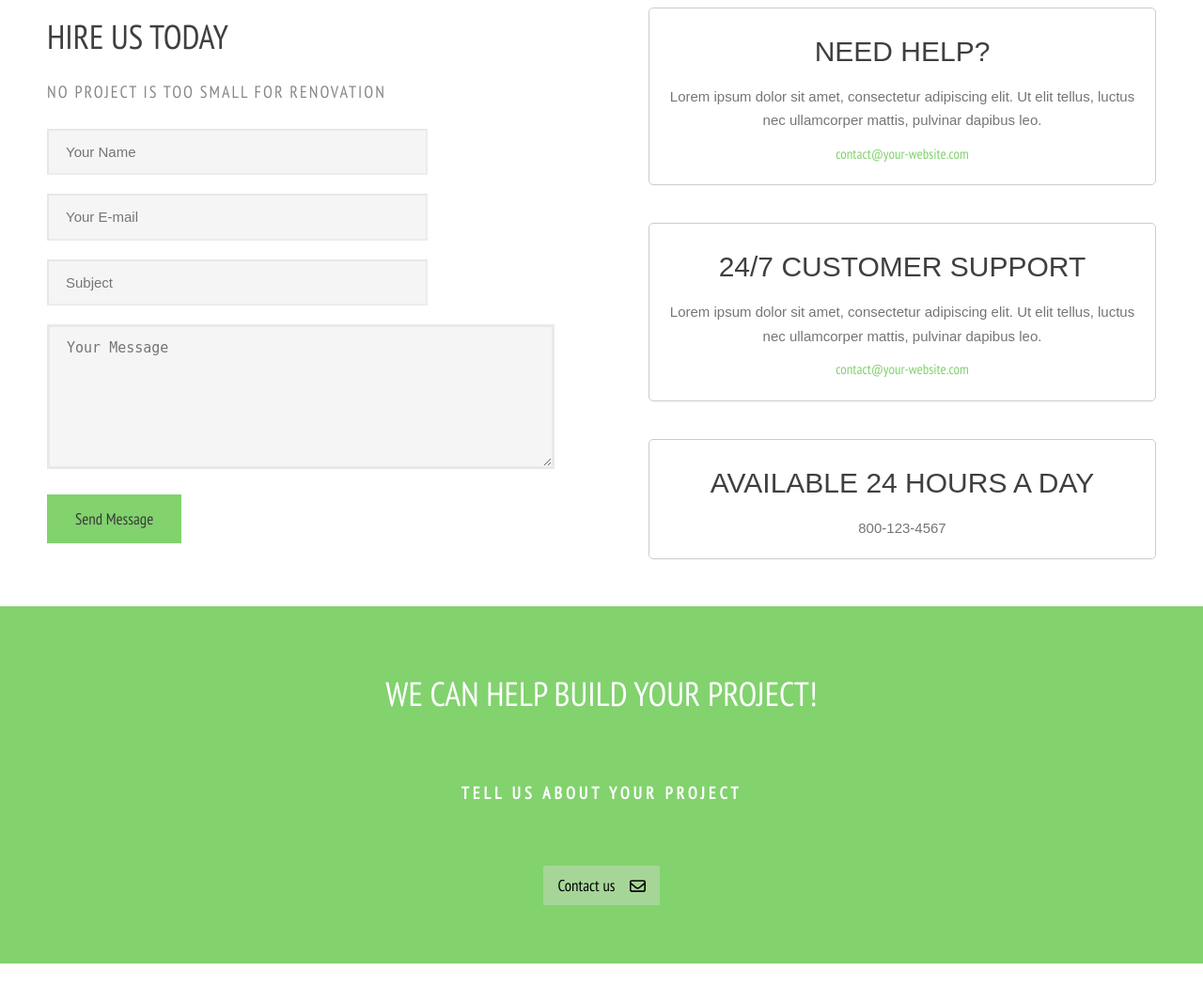
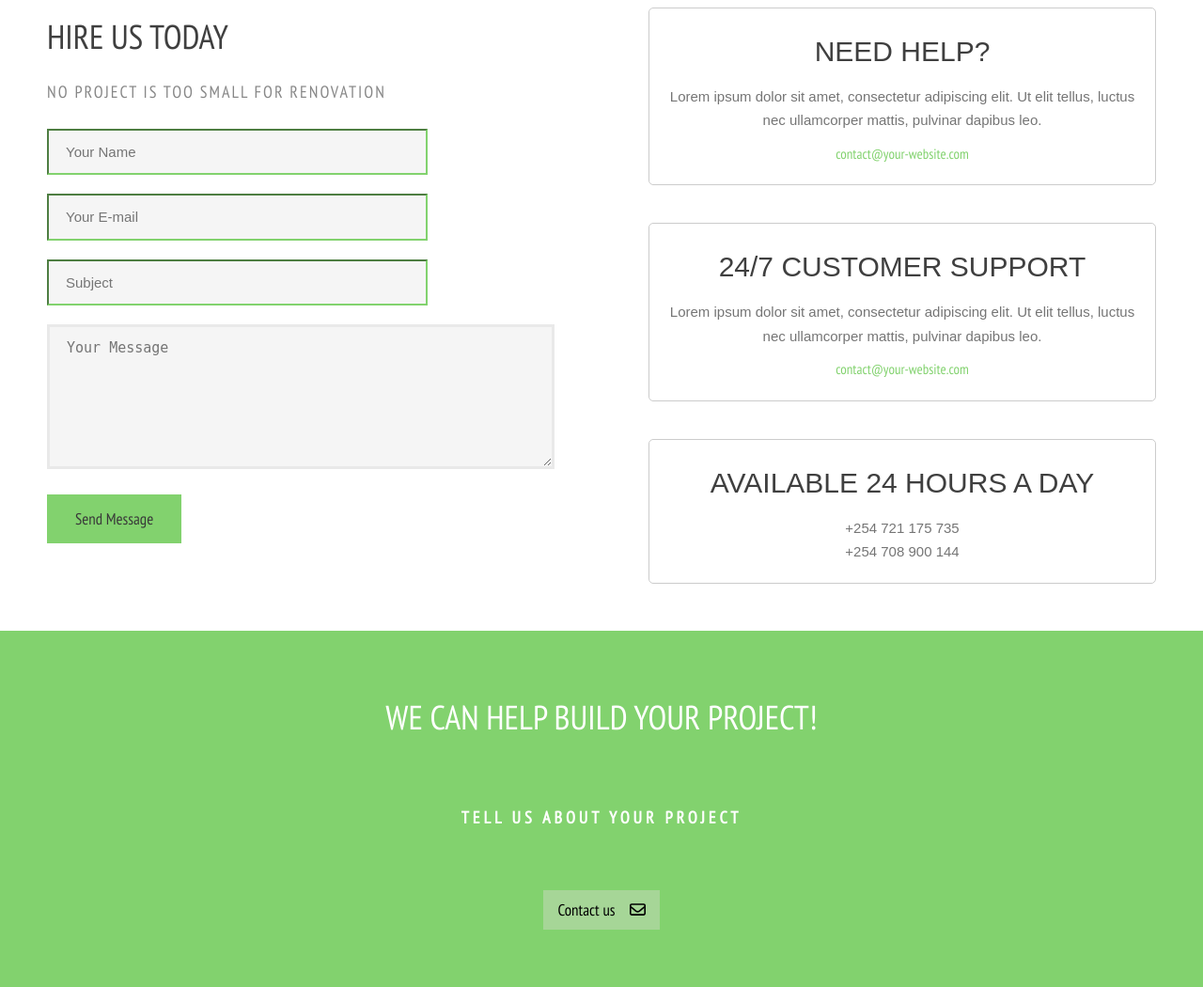
Before and after one commit to raymuthui/chacleat-website, a PHP site: page /contact.php in a window 1280 px wide. Shown: the part 1000-2050 px from the top of the page at 94% size. Run offline with PHP 8.4, Linux system fonts and the light colour scheme; some web fonts are replaced.

Commit message:
contact page final

```diff
--- a/contact.php
+++ b/contact.php
@@ -74,7 +74,7 @@
         </div>
         <div class="contact-block">
           <h2>AVAILABLE 24 HOURS A DAY</h2>
-          <p>800-123-4567</p>
+          <p>+254 721 175 735<br/>+254 708 900 144</p>
         </div>
       </section>
     </section>
--- a/style.css
+++ b/style.css
@@ -816,6 +816,13 @@ footer {
   width: 75%;
 }
 
+input[type="text"],
+input[type="email"],
+input[type="subject"],
+textarea {
+  border-color: #82d26e;
+}
+
 .form-group textarea {
   border: solid;
   border-color: rgba(0,0,0,0.05);
```
